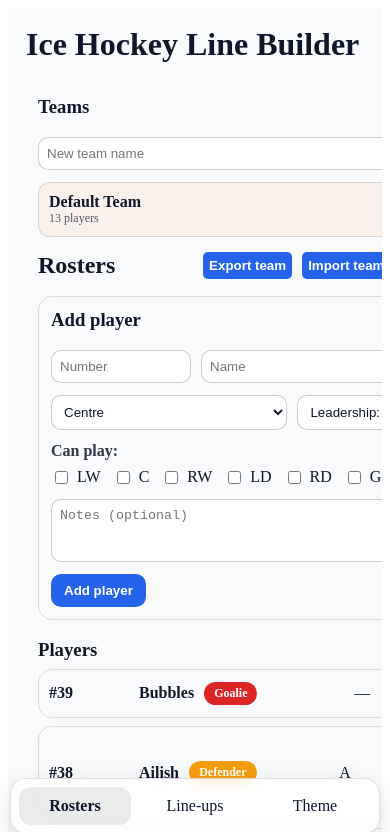
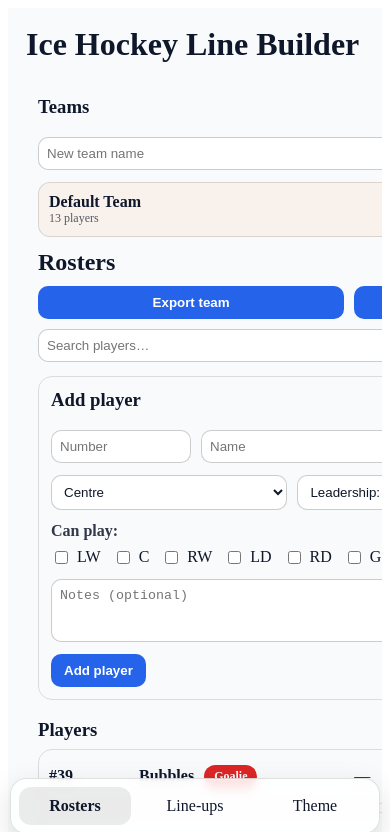
Before and after one commit to Newik83CZ/IceHockeyLineBuilder, a React (Vite) app: page / in a window 390 px wide. Shown: the top 832 px of the page. Built offline with nearby package versions, Linux system fonts and the light colour scheme.

Commit message:
overflow fix for mobile again

```diff
--- a/src/index.css
+++ b/src/index.css
@@ -1,24 +1,26 @@
 :root {
   color: var(--text);
   background: var(--background);
-}
-
-html, body {
-  overflow-x: hidden;
 }
 
 * {
   box-sizing: border-box;
 }
 
+html,
+body {
+  overflow-x: hidden;
+}
+
+/* ---------- Base controls ---------- */
 
 /* Buttons */
 button {
   background: var(--primary);
   color: white;
   border: 1px solid transparent;
-  padding: 5px 5px;
-  border-radius: 5px;
+  padding: 8px 10px;
+  border-radius: 10px;
   font-weight: 700;
   cursor: pointer;
 }
@@ -32,7 +34,7 @@ button:disabled {
   cursor: not-allowed;
 }
 
-/* Secondary button (optional): add className="btn-secondary" */
+/* Secondary button (optional): className="btn-secondary" */
 button.btn-secondary {
   background: transparent;
   color: var(--text);
@@ -40,23 +42,29 @@ button.btn-secondary {
 }
 
 /* Inputs / selects / textareas */
-input, select, textarea {
+input,
+select,
+textarea {
   background: var(--surface);
   color: var(--text);
   border: 1px solid var(--border);
-  border-radius: 5px;
-  padding: 5px 5px;
+  border-radius: 10px;
+  padding: 8px 10px;
   outline: none;
 }
 
-input:focus, select:focus, textarea:focus {
+input:focus,
+select:focus,
+textarea:focus {
   box-shadow: 0 0 0 3px color-mix(in srgb, var(--primary) 25%, transparent);
   border-color: color-mix(in srgb, var(--primary) 60%, var(--border));
 }
 
-/* Mobile navigation + layout helpers */
+/* ---------- Layout helpers ---------- */
+
 .pageWrap {
-  padding-bottom: 16px;
+  /* Keep content clear of bottom tab bar (desktop gets less, mobile gets more) */
+  padding-bottom: 24px;
 }
 
 .tabNav {
@@ -65,47 +73,47 @@ input:focus, select:focus, textarea:focus {
   margin-bottom: 18px;
 }
 
-/* Make tab bar sticky at bottom on phones */
+/* ---------- Mobile overrides ---------- */
 @media (max-width: 800px) {
+  /* Page spacing */
   .pageWrap {
-    padding-bottom: 110px; /* space for bottom nav */
+    padding: 12px !important;
+    padding-bottom: 140px !important; /* space for bottom nav */
+    max-width: 100% !important;
+    margin: 0 !important;
   }
 
+  /* Bottom sticky tab bar */
   .tabNav {
     position: fixed;
     left: 10px;
     right: 10px;
     bottom: 10px;
-
     z-index: 50;
-
-    background: var(--surface);
-    border: 1px solid var(--border);
-    border-radius: 16px;
-    padding: 8px;
 
     justify-content: space-around;
     gap: 8px;
     margin: 0;
 
-    box-shadow: 0 10px 30px rgba(0,0,0,0.12);
+    padding: 8px;
+    border-radius: 16px;
+    border: 1px solid var(--border);
+
+    background: color-mix(in srgb, var(--surface) 85%, transparent);
     backdrop-filter: blur(6px);
-    background: color-mix(in srgb, var(--surface) 85%, transparent);
-
+    box-shadow: 0 10px 30px rgba(0, 0, 0, 0.12);
   }
 
   .tabNav a {
     flex: 1;
     text-align: center;
-    padding: 10px 8px !important; /* bigger tap target */
+    padding: 10px 8px !important;
     border-radius: 12px !important;
     font-weight: 800;
   }
-}
 
-@media (max-width: 800px) {
+  /* Rosters layout */
   .rostersLayout {
-    display: grid !important;
     grid-template-columns: 1fr !important;
     gap: 12px !important;
   }
@@ -114,44 +122,64 @@ input:focus, select:focus, textarea:focus {
     border-right: none !important;
     padding-right: 0 !important;
   }
-}
 
-@media (max-width: 800px) {
+  .rostersTopRow {
+    flex-direction: column !important;
+    align-items: stretch !important;
+    gap: 10px !important;
+  }
+
+  .rostersActionsRow {
+    width: 100%;
+    display: flex;
+    gap: 8px;
+    flex-wrap: wrap;
+  }
+
+  .rostersActionsRow button {
+    flex: 1;
+    min-width: 140px;
+  }
+
+  .rostersSearch {
+    width: 100% !important;
+  }
+
+  /* Lineups layout */
   .lineupsLayout {
-    display: grid !important;
     grid-template-columns: 1fr !important;
     gap: 12px !important;
   }
-}
 
-@media (max-width: 800px) {
+  /* If you kept this sticky, it can sometimes feel odd on mobile.
+     Keep it if you like it; otherwise remove this block. */
   .lineupsLeft {
     position: sticky;
     top: 10px;
     z-index: 2;
   }
-}
 
-@media (max-width: 800px) {
+  /* Mobile board stacking */
   .forwardGrid {
     grid-template-columns: 1fr !important; /* LW then C then RW */
   }
-}
 
-@media (max-width: 800px) {
   .defenceGrid {
     grid-template-columns: 1fr !important; /* LD then RD */
   }
-}
 
-.pageWrap {
-  padding-bottom: 120px !important;
-}
+  /* Row label stacking */
+  .lineRow {
+    grid-template-columns: 1fr !important;
+  }
 
-@media (max-width: 800px) {
-  .pageWrap {
-    padding: 12px !important;
-    max-width: 100% !important;
-    margin: 0 !important;
+  .rowLabel {
+    padding-top: 0 !important;
+    margin-bottom: -6px;
+  }
+
+  /* Clamp player label tighter on mobile */
+  .playerLabel {
+    -webkit-line-clamp: 1 !important;
   }
 }
--- a/src/pages/Lineups.jsx
+++ b/src/pages/Lineups.jsx
@@ -15,7 +15,8 @@ const MAX_FORWARD_LINES = 4;
 const MAX_DEF_PAIRS = 4;
 
 function DraggablePlayer({ id, label, sublabel, preferredPosition }) {
-    const { attributes, listeners, setNodeRef, transform, isDragging } = useDraggable({ id });
+  const { attributes, listeners, setNodeRef, transform, isDragging } =
+    useDraggable({ id });
 
   const posVar =
     preferredPosition && typeof preferredPosition === "string"
@@ -24,17 +25,14 @@ function DraggablePlayer({ id, label, sublabel, preferredPosition }) {
 
   const style = {
     width: "100%",
-        maxWidth: "100%",
     minHeight: 72,
-        padding: "10px 12px",
+    padding: "8px 12px",
     borderRadius: 20,
     border: `1px solid ${posVar}`,
-        background: "var(--background)",
+    background: "var(--surface)",
     cursor: "grab",
+    userSelect: "none",
     touchAction: "none",
-        userSelect: "none",
-        WebkitUserSelect: "none",
-        WebkitTouchCallout: "none",
     opacity: isDragging ? 0.6 : 1,
     transform: transform
       ? `translate3d(${transform.x}px, ${transform.y}px, 0)`
@@ -43,32 +41,39 @@ function DraggablePlayer({ id, label, sublabel, preferredPosition }) {
     position: "relative",
     overflow: "hidden",
     display: "flex",
-        alignItems: "center",
-        touchAction: "none",
+    flexDirection: "column",
+    justifyContent: "center",
+    gap: 4,
   };
 
   return (
     <div ref={setNodeRef} style={style} {...listeners} {...attributes}>
+      {/* Player name */}
       <div
+        className="playerLabel"
         style={{
-            position: "absolute",
-            left: 0,
-            top: 0,
-            bottom: 0,
-            width: 6,
-            background: posVar,
+          fontWeight: 800,
+          fontSize: 14,
+          lineHeight: 1.15,
+          display: "-webkit-box",
+          WebkitLineClamp: 2,
+          WebkitBoxOrient: "vertical",
+          overflow: "hidden",
         }}
-        />
-        <div style={{ paddingLeft: 10, display: "grid", gap: 4 }}>
-          <div style={{ fontWeight: 700, overflow: "hidden", textOverflow: "ellipsis", whiteSpace: "nowrap" }}>
+      >
         {label}
       </div>
 
-          {sublabel ? <div style={{ fontSize: 12, opacity: 0.75 }}>{sublabel}</div> : null}
+      {/* Stick / warning */}
+      {sublabel && (
+        <div style={{ fontSize: 12, opacity: 0.75 }}>
+          {sublabel}
         </div>
+      )}
     </div>
   );
 }
+
 
 
   function DroppableSlot({ id, title, player, children }) {
@@ -143,7 +148,7 @@ function BoardSection({ title, children }) {
 }
 
 function RowLabel({ children }) {
-  return <div style={{ fontWeight: 800, paddingTop: 8 }}>{children}</div>;
+  return <div className="rowLabel" style={{ fontWeight: 800, paddingTop: 8 }}>{children}</div>;
 }
 
 function Slot({ id, title, assignments, byId }) {
@@ -655,7 +660,7 @@ export default function Lineups({ data, setData }) {
   const forwardRows = [];
   for (let i = 1; i <= activeLineup.forwardLines; i++) {
     forwardRows.push(
-      <div key={`F${i}`} style={{ display: "grid", gridTemplateColumns: "120px 1fr", gap: 12, alignItems: "start" }}>
+      <div key={`F${i}`} className="lineRow" style={{ display: "grid", gridTemplateColumns: "120px 1fr", gap: 12, alignItems: "start" }}>
         <RowLabel>{`Line ${i}`}</RowLabel>
         <div className="forwardGrid" style={{ display: "grid", gridTemplateColumns: "1fr 1fr 1fr", gap: 12 }}>
           <Slot id={`F${i}_LW`} title="LW" assignments={activeLineup.assignments} byId={byId} />
--- a/src/pages/Rosters.jsx
+++ b/src/pages/Rosters.jsx
@@ -304,10 +304,10 @@ export default function Rosters({ data, setData }) {
 
       {/* Players */}
       <section>
-        <div style={{ display: "flex", alignItems: "center", justifyContent: "space-between", gap: 12 }}>
+        <div className="rostersTopRow" style={{ display: "flex", alignItems: "center", justifyContent: "space-between", gap: 12 }}>
           <h2 style={{ margin: 0 }}>Rosters</h2>
 
-          <div style={{ display: "flex", gap: 10, alignItems: "center" }}>
+          <div className="rostersActionsRow" style={{ display: "flex", gap: 10, alignItems: "center" }}>
             {activeTeam ? (
               <>
                 <button onClick={exportActiveTeam}>Export team</button>
@@ -323,6 +323,7 @@ export default function Rosters({ data, setData }) {
             ) : null}
 
             <input
+              className="rostersSearch"
               value={search}
               onChange={e => setSearch(e.target.value)}
               placeholder="Search players…"
```
Lines whose indentation alone changed are shown as unchanged.
